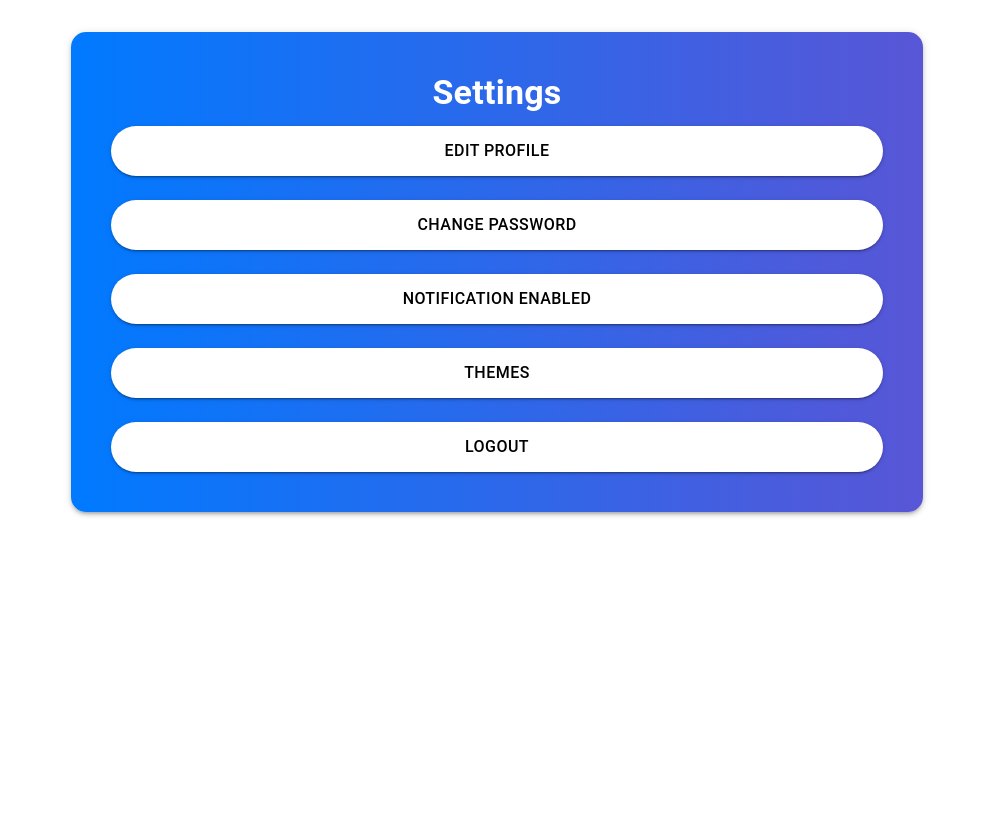
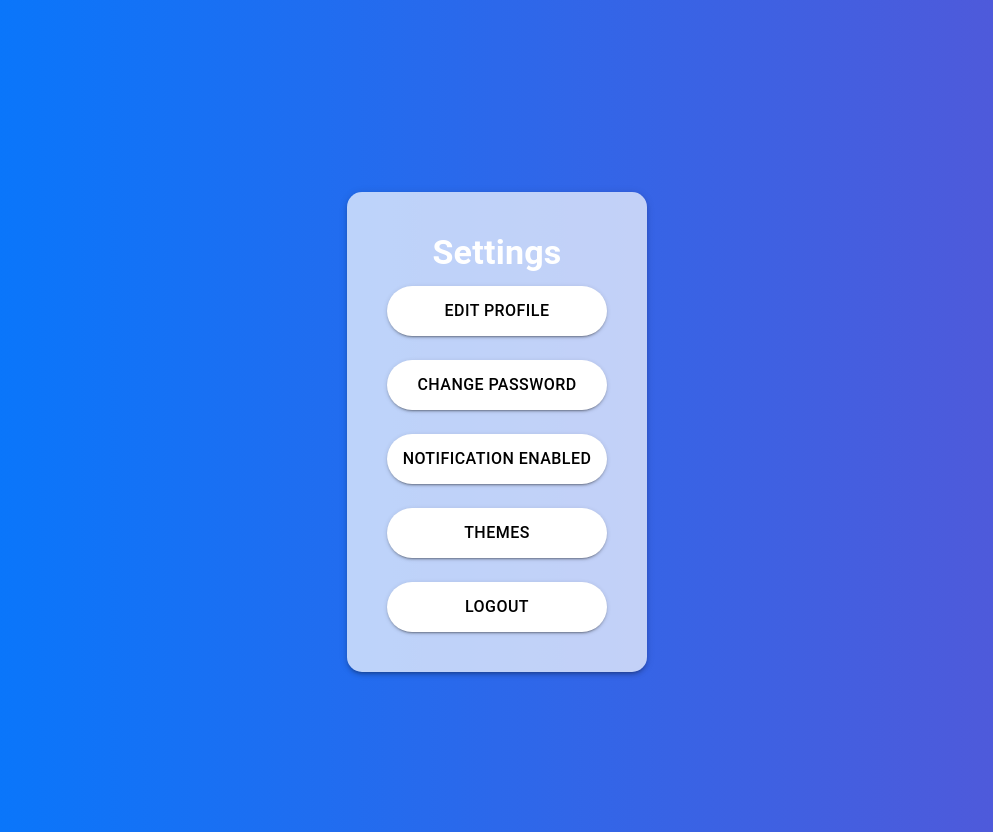
Before and after one commit to justinolavides/fe-vibeat, a React (Create React App) app: page /settings in a window 1280 px wide. Shown: the whole page, without its empty margins (143-1136 px from the left). Before the commit the page ends 800 px from the top, so only its background shows below. Built offline with nearby package versions, Linux system fonts and the light colour scheme.

Commit message:
background settings theme

```diff
--- a/src/Settings.jsx
+++ b/src/Settings.jsx
@@ -1,9 +1,9 @@
-import React, { useState } from 'react';
+import React, { useState, useEffect } from 'react';
 import { Container, Button, Box, Paper, Typography, Dialog, DialogTitle, DialogContent, DialogActions, IconButton, Backdrop } from '@mui/material';
 import { useNavigate } from 'react-router-dom';
 import CloseIcon from '@mui/icons-material/Close';
 import TextField from '@mui/material/TextField';
-import CircularProgress from '@mui/material/CircularProgress'; // Import CircularProgress
+import CircularProgress from '@mui/material/CircularProgress';
 
 const Settings = () => {
     const navigate = useNavigate();
@@ -31,7 +31,6 @@ const Settings = () => {
     const changeTheme = (newTheme) => {
         setTheme(newTheme);
         setOpenTheme(false);
-        // Logic to change the theme can be added here
     };
 
     const handleLogout = () => {
@@ -42,9 +41,30 @@ const Settings = () => {
         }, 1000); // Display the loading screen for 1 second
     };
 
+    const themeStyles = {
+        day: {
+            background: 'linear-gradient(to right, #007AFF, #5856D6)',
+            color: '#FFFFFF'
+        },
+        night: {
+            background: 'linear-gradient(to right, #000000, #434343)',
+            color: '#FFFFFF'
+        },
+        solarized: {
+            background: 'linear-gradient(to right, #002B36, #073642)',
+            color: '#FFFFFF'
+        }
+    };
+
+    useEffect(() => {
+        document.body.style.background = themeStyles[theme].background;
+        document.body.style.color = themeStyles[theme].color;
+        document.body.style.overflow = 'hidden';  // Disable scrolling on the body
+    }, [theme]);
+
     return (
-        <Container maxWidth="md" sx={{ mt: 4 }}>
-            <Paper elevation={3} sx={{ p: 5, background: 'linear-gradient(to right, #007AFF, #5856D6)', color: '#FFFFFF', borderRadius: '15px' }}>
+        <Container maxWidth="md" sx={{ mt: 4, minHeight: '100vh', display: 'flex', justifyContent: 'center', alignItems: 'center', color: themeStyles[theme].color }}>
+            <Paper elevation={3} sx={{ p: 5, borderRadius: '15px', color: themeStyles[theme].color, backgroundColor: 'rgba(255, 255, 255, 0.7)' }}>
                 <Typography variant="h4" gutterBottom sx={{ textAlign: 'center', fontWeight: 'bold' }}>Settings</Typography>
                 <Box display="flex" flexDirection="column" alignItems="center" gap={3}>
                     <Button
@@ -177,20 +197,6 @@ const Settings = () => {
                         >
                             Solarized Dark
                         </Button>
-                        <Button
-                            variant="contained"
-                            fullWidth
-                            sx={{
-                                backgroundColor: theme === 'contrast' ? '#000' : '#E0E0E0',
-                                color: theme === 'contrast' ? '#FFF' : '#8e8e8e',
-                                borderRadius: '25px',
-                                height: '50px',
-                                fontSize: '16px'
-                            }}
-                            onClick={() => changeTheme('contrast')}
-                        >
-                            High Contrast
-                        </Button>
                     </Box>
                 </DialogContent>
             </Dialog>
```
